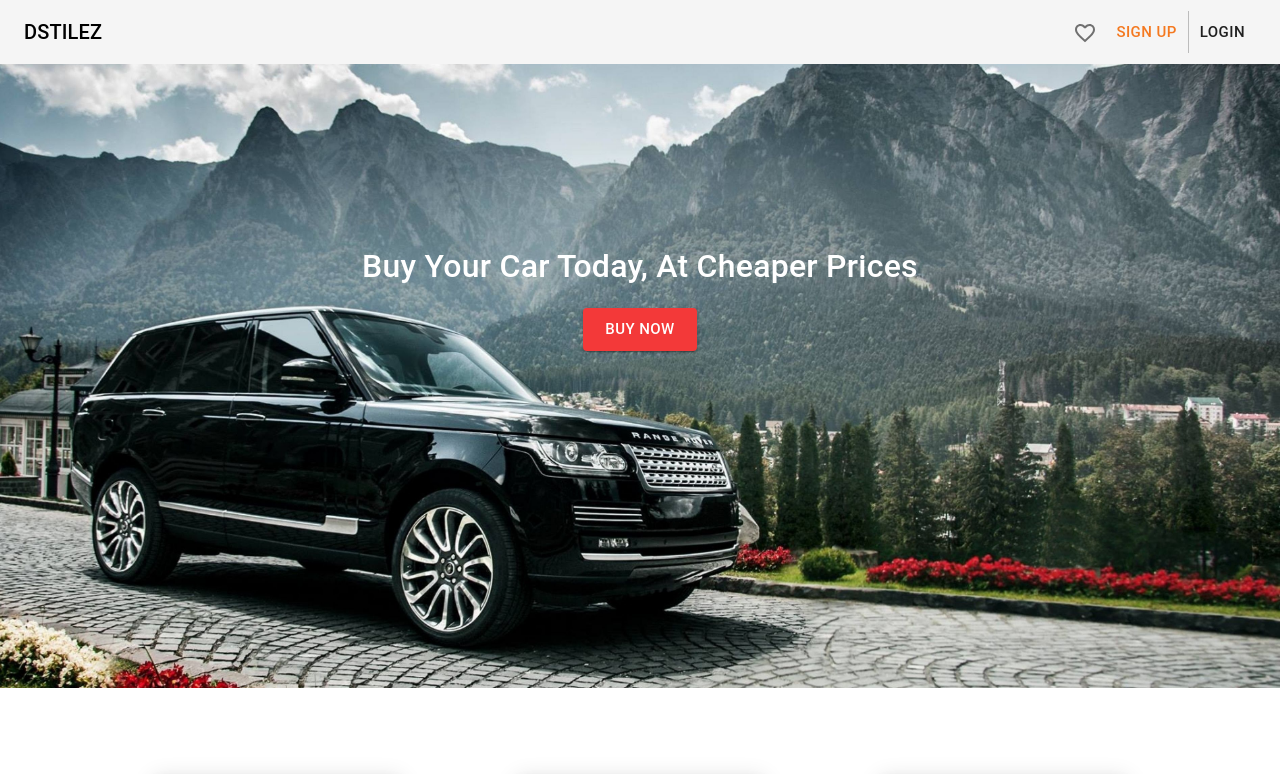
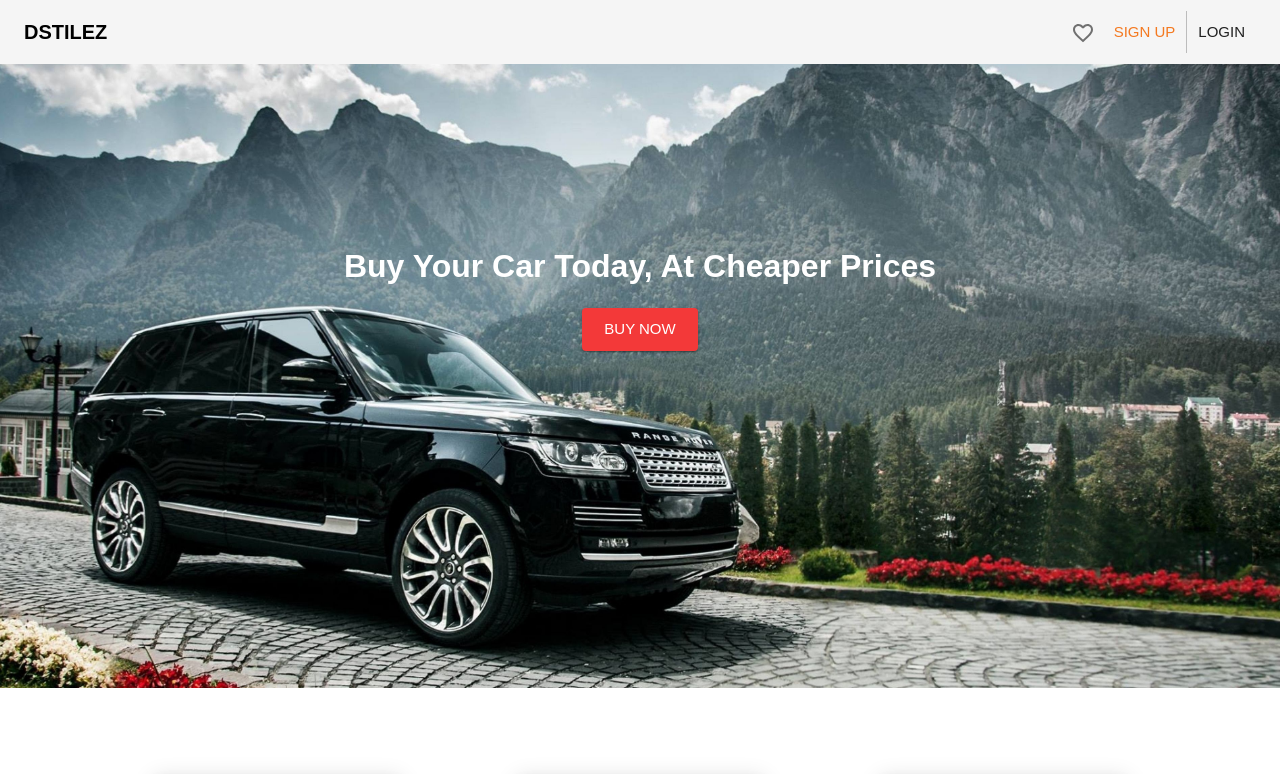
Before and after one commit to MeatBoyed/DStilz, a Next.js app in the folder client/: page / in a window 1280 px wide. Shown: the top 774 px of the page. Built offline with nearby package versions, Linux system fonts and the light colour scheme.

Commit message:
feat: Theme added

```diff
--- /dev/null
+++ b/client/Utils/Theme.tsx
@@ -0,0 +1,17 @@
+import { createTheme } from '@mui/material';
+
+const theme = createTheme({
+	typography: {
+		fontFamily: `"Poppins", sans-serif`,
+		h5: {
+			fontFamily: `"Poppins", sans-serif`,
+			fontWeight: 700,
+		},
+		h6: {
+			fontFamily: `"Poppins", sans-serif`,
+			fontWeight: 600,
+		},
+	},
+});
+
+export default theme;
--- a/client/Utils/index.tsx
+++ b/client/Utils/index.tsx
@@ -1,3 +1,4 @@
+export { default as Theme } from './Theme';
 export { default as Price } from './Components/Price';
 export { default as Navbar } from './Components/Navbar';
 export { default as Footer } from './Components/Footer';
--- a/client/pages/_app.tsx
+++ b/client/pages/_app.tsx
@@ -2,15 +2,18 @@ import '../styles/globals.css';
 import type { AppProps } from 'next/app';
 
 import Container from '@mui/material/Container';
-import { Footer, Navbar } from '../Utils';
+import { Theme, Navbar, Footer } from '../Utils';
+import { ThemeProvider } from '@mui/material';
 
 function MyApp({ Component, pageProps }: AppProps) {
 	return (
-		<Container id="MainRoot" maxWidth={false}>
-			<Navbar />
-			<Component {...pageProps} />
-			<Footer />
-		</Container>
+		<ThemeProvider theme={Theme}>
+			<Container id="MainRoot" maxWidth={false}>
+				<Navbar />
+				<Component {...pageProps} />
+				<Footer />
+			</Container>
+		</ThemeProvider>
 	);
 }
 
```
